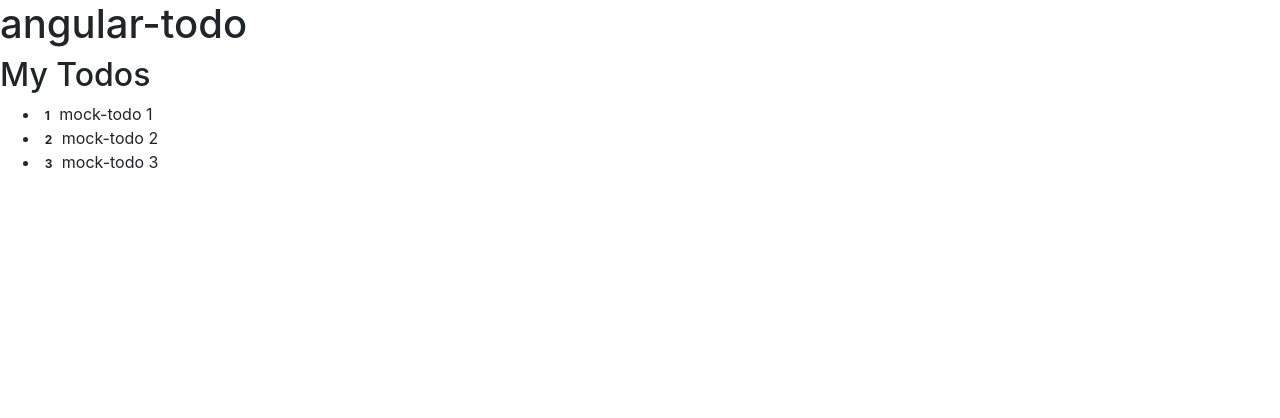
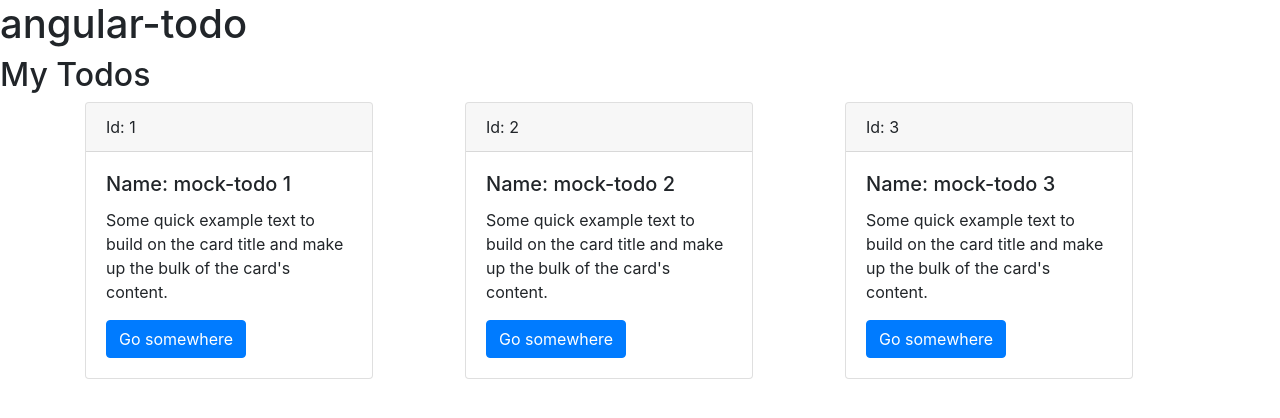
Before and after one commit to martinfruehauf/todo-angular, an Angular app: page / in a window 1280 px wide. Shown: the top 418 px of the page. Built offline with nearby package versions, Linux system fonts and the light colour scheme.

Commit message:
Introduce cards instead of list

```diff
--- a/src/app/todos/todos.component.html
+++ b/src/app/todos/todos.component.html
@@ -1,9 +1,20 @@
 <h2>My Todos</h2>
 
-<ul class="heroes">
-  <li *ngFor="let todo of todos" (click)="onSelect(todo)">
-    <span class="badge">{{todo.id}}</span> {{todo.name}}
-  </li>
-</ul>
+<div class="container">
+  <div class="row">
+    <div *ngFor="let todo of todos" class="col-4" >
+      <div class="card" style="width: 18rem;">
+        <div class="card-header">
+          Id: {{todo.id}}
+        </div>
+        <div class="card-body">
+          <h5 class="card-title">Name: {{todo.name}}</h5>
+          <p class="card-text">Some quick example text to build on the card title and make up the bulk of the card's content.</p>
+          <a href="#" class="btn btn-primary">Go somewhere</a>
+        </div>
+      </div>
+    </div>
+  </div>
+</div>
 
 <app-todo-detail [todo]="selectedTodo"></app-todo-detail>
```
